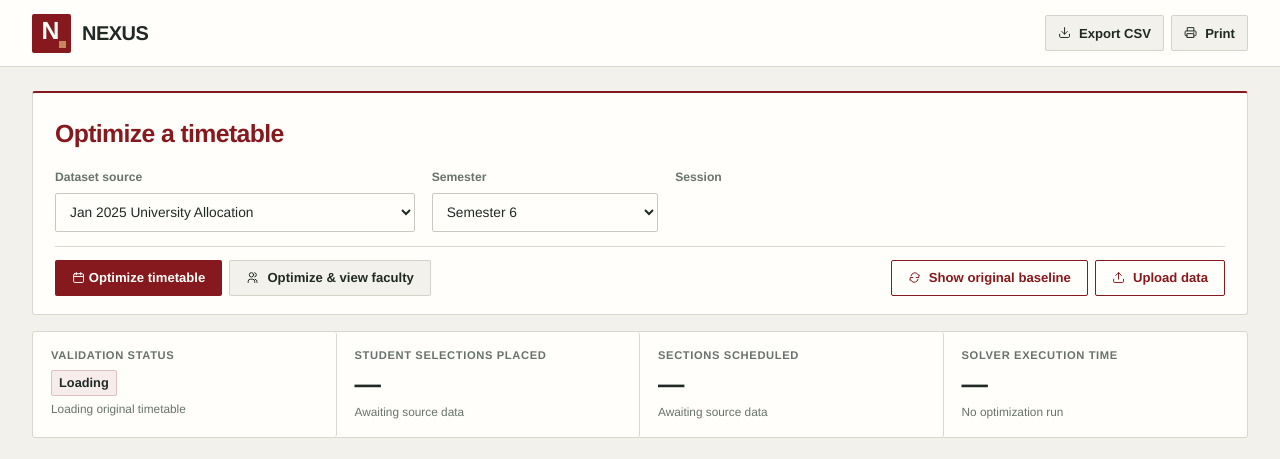
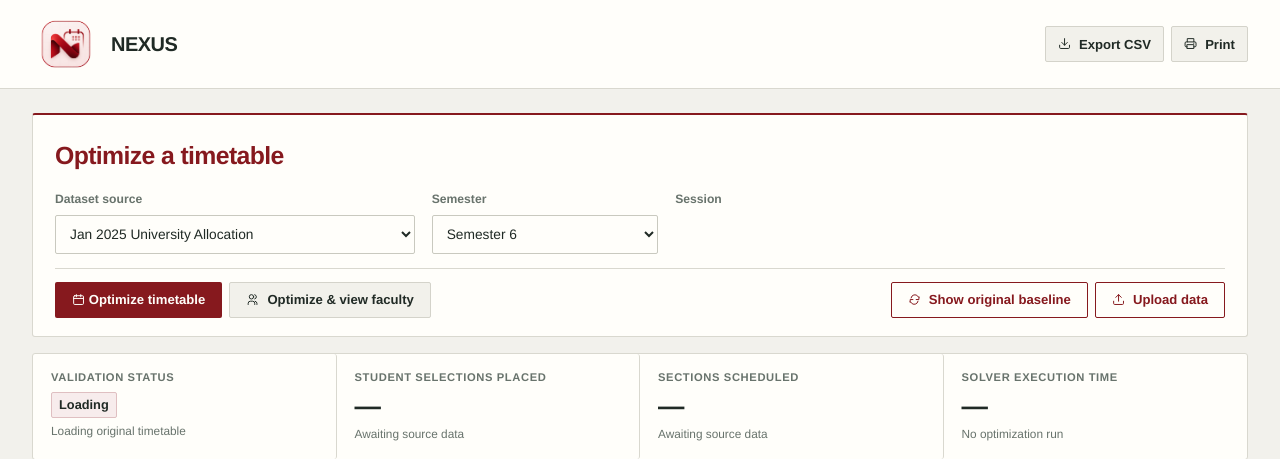
Before and after one commit to MaryamManzoor31/NEXUS, a Flask app: page / in a window 1280 px wide. Shown: the top 459 px of the page. Run offline with Flask 3, Linux system fonts and the light colour scheme.

Commit message:
Add faculty allocation report and logo
Use the qualified faculty allocator in the allocation API and return workload summaries. Update the NEXUS logo and add endpoint coverage.

```diff
--- a/web/server.py
+++ b/web/server.py
@@ -14,6 +14,7 @@ from nexus_core.validator import validate
 from nexus_core.metrics import compute
 from nexus_core.input_validator import load_csv
 from nexus_core.excel_parser import parse_allocation_workbook
+from nexus_core.member_allocator import allocate_faculty_members
 from nexus_core.importer import import_folder, load_timetable_csv, set_assignment_modes, preview_folder
 from nexus_core.compare import compare_schedules
 from web.serializer import serialize_schedule, generate_timetable_csv
@@ -453,10 +454,30 @@ def api_upload_excel():
 
 @app.route("/api/allocate-members", methods=["POST"])
 def api_allocate_members():
-    """Compatibility endpoint: faculty assignments are made by CP-SAT optimization."""
+    """Allocate qualified faculty and return their workload report."""
     if STATE["dataset"] is None:
         return jsonify({"success": False, "error": "No active dataset loaded"}), 400
-    return api_optimize_active()
+    ds = STATE["dataset"]
+    meta = STATE.get("meta", {})
+    try:
+        result = allocate_faculty_members(
+            ds, meta.get("pre_assigned_faculty", {}), meta.get("raw_faculty_info", {})
+        )
+        serialized = serialize_schedule(
+            ds, STATE["schedule"], validate(ds, STATE["schedule"]), compute(ds, STATE["schedule"])
+        )
+        serialized["allocation_stats"] = result.stats
+        serialized["faculty_summary"] = result.faculty_summary
+        serialized["unassigned_faculty_sections"] = result.unassigned_sections
+        return jsonify({
+            "success": True,
+            "data": serialized,
+            "allocation_stats": result.stats,
+            "faculty_summary": result.faculty_summary,
+            "unassigned_sections": result.unassigned_sections,
+        })
+    except Exception as e:
+        return jsonify({"success": False, "error": str(e)}), 500
 
 
 @app.route("/api/load-sample", methods=["POST"])
--- a/web/static/css/style.css
+++ b/web/static/css/style.css
@@ -134,6 +134,7 @@ body {
   color: var(--primary);
   font-size: 22px;
   line-height: 1;
+  object-fit: contain;
 }
 
 .brand-title {
@@ -1789,25 +1790,14 @@ body {
 .brand { gap: 11px; }
 
 .brand-icon {
-  width: 39px;
-  height: 39px;
-  border-radius: 2px;
-  background: var(--primary);
-  color: #fffefa;
-  font: 700 1.55rem/1 var(--display-family);
-  letter-spacing: -0.08em;
-  padding: 0 4px 3px 0;
-  position: relative;
-}
-
-.brand-icon::after {
-  content: "";
-  position: absolute;
-  width: 7px;
-  height: 7px;
-  right: 5px;
-  bottom: 5px;
-  background: #c9855e;
+  display: block;
+  width: 68px;
+  height: 68px;
+  flex: 0 0 68px;
+  border-radius: 6px;
+  background: transparent;
+  object-fit: contain;
+  object-position: center;
 }
 
 .brand-subtitle {
@@ -2297,7 +2287,7 @@ body {
 @media (max-width: 600px) {
   .header-container { padding: 10px 14px; }
   .brand { flex: 1 1 auto; }
-  .brand-icon { width: 35px; height: 35px; font-size: 1.4rem; }
+  .brand-icon { width: 58px; height: 58px; flex-basis: 58px; }
   .brand-title { font-size: 1.12rem; }
   .brand-title span { display: block; margin-left: 0; font-size: 0.7rem; }
   .brand-subtitle { font-size: 0.56rem; }
--- a/web/templates/index.html
+++ b/web/templates/index.html
@@ -4,7 +4,7 @@
   <meta charset="UTF-8">
   <meta name="viewport" content="width=device-width, initial-scale=1.0">
   <title>NEXUS | Academic Timetable</title>
-  <link rel="stylesheet" href="/static/css/style.css?v=20261105-baseline-first-v1">
+  <link rel="stylesheet" href="/static/css/style.css?v=20261125-nexus-logo-v5">
 </head>
 <body>
   <svg class="icon-library" xmlns="http://www.w3.org/2000/svg" aria-hidden="true">
@@ -32,7 +32,7 @@
   <header class="app-header">
     <div class="header-container">
       <div class="brand">
-        <div class="brand-icon" aria-hidden="true">N</div>
+        <img class="brand-icon" src="/static/images/nexus-logo.png?v=20261125-logo-v5" alt="NEXUS calendar ribbon logo">
         <div>
           <h1 class="brand-title">NEXUS</h1>
         </div>
```
Also changed, not shown: tests/test_web.py (+23 -0 lines), web/static/images/nexus-logo.png.
